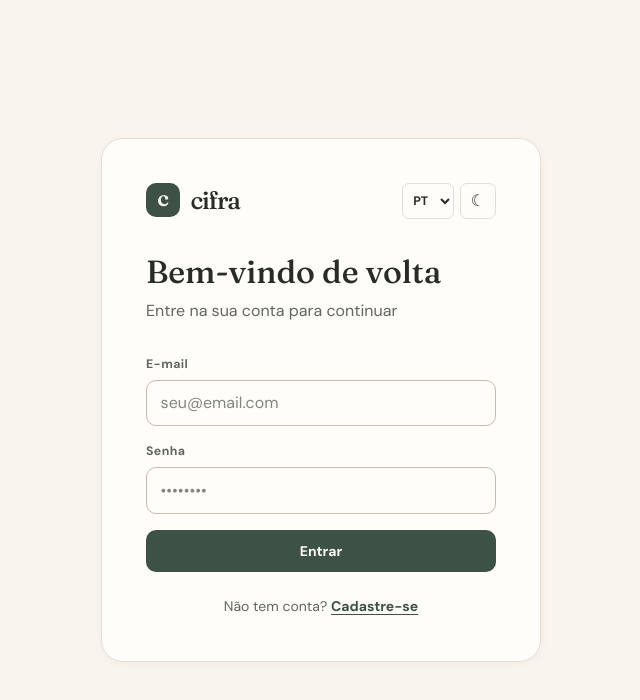
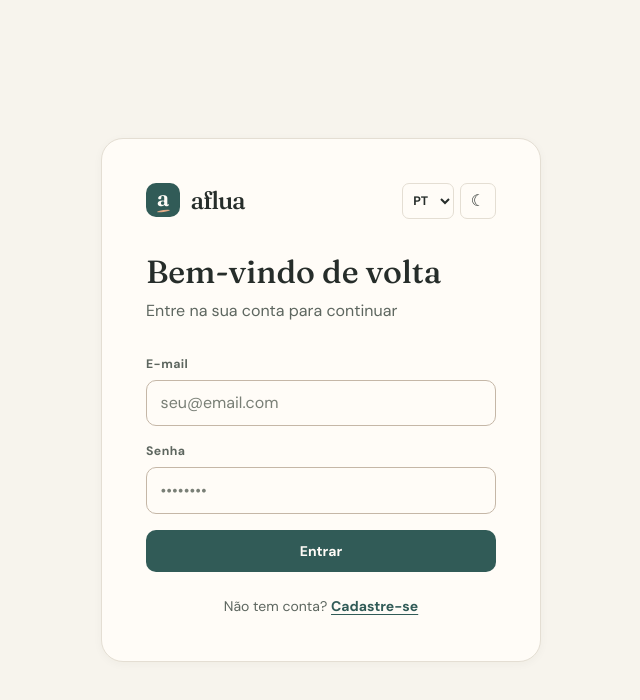
Before and after one commit to localhost-ayu/aflua, a React (Vite) app in the folder expense-tracker-frontend/: page /login in a window 1280 px wide. Shown: the top 700 px of the page, without its empty margins (319-959 px from the left). Built offline with nearby package versions, Linux system fonts and the light colour scheme.

Commit message:
style(brand): evolve cifra identity into aflua

```diff
--- a/expense-tracker-frontend/index.html
+++ b/expense-tracker-frontend/index.html
@@ -4,8 +4,8 @@
     <meta charset="UTF-8" />
     <link rel="icon" type="image/svg+xml" href="/favicon.svg" />
     <meta name="viewport" content="width=device-width, initial-scale=1.0" />
-    <meta name="theme-color" content="#f6f1e8" />
-    <title>cifra — suas finanças, com clareza</title>
+    <meta name="theme-color" content="#f7f4ed" />
+    <title>aflua — clareza para o seu dinheiro</title>
   </head>
   <body>
     <div id="root"></div>
--- a/expense-tracker-frontend/src/components/ui/Navbar.jsx
+++ b/expense-tracker-frontend/src/components/ui/Navbar.jsx
@@ -16,7 +16,7 @@ export default function Navbar() {
   }
 
   return <nav className="navbar"><div className="container"><div className="navbar-inner">
-    <Link to="/dashboard" className="navbar-brand"><span className="brand-mark" aria-hidden="true">c</span><span className="brand-word">cifra</span></Link>
+    <Link to="/dashboard" className="navbar-brand"><span className="brand-mark" aria-hidden="true">a</span><span className="brand-word">aflua</span></Link>
     <div className="navbar-links"><NavLink to="/dashboard">{t('dashboard')}</NavLink><NavLink to="/expenses">{t('expenses')}</NavLink></div>
     <div className="navbar-actions"><span className="navbar-user">{user?.name}</span><LanguageSelect /><button type="button" className="icon-button" onClick={toggleTheme} aria-label={t(theme === 'dark' ? 'lightMode' : 'darkMode')} title={t(theme === 'dark' ? 'lightMode' : 'darkMode')}>{theme === 'dark' ? '☀' : '☾'}</button><button onClick={handleLogout} className="btn btn-secondary btn-sm">{t('logout')}</button></div>
   </div></div></nav>
--- a/expense-tracker-frontend/src/contexts/ThemeContext.jsx
+++ b/expense-tracker-frontend/src/contexts/ThemeContext.jsx
@@ -3,11 +3,11 @@ import { createContext, useContext, useEffect, useState } from 'react'
 const ThemeContext = createContext(null)
 
 export function ThemeProvider({ children }) {
-  const [theme, setTheme] = useState(() => localStorage.getItem('cifra-theme') || (window.matchMedia('(prefers-color-scheme: dark)').matches ? 'dark' : 'light'))
+  const [theme, setTheme] = useState(() => localStorage.getItem('aflua-theme') || localStorage.getItem('cifra-theme') || (window.matchMedia('(prefers-color-scheme: dark)').matches ? 'dark' : 'light'))
 
   useEffect(() => {
     document.documentElement.dataset.theme = theme
-    localStorage.setItem('cifra-theme', theme)
+    localStorage.setItem('aflua-theme', theme)
   }, [theme])
 
   return <ThemeContext.Provider value={{ theme, toggleTheme: () => setTheme(current => current === 'dark' ? 'light' : 'dark') }}>{children}</ThemeContext.Provider>
--- a/expense-tracker-frontend/src/i18n/I18nContext.jsx
+++ b/expense-tracker-frontend/src/i18n/I18nContext.jsx
@@ -4,12 +4,12 @@ import { categoryKeys, translations } from './translations'
 const I18nContext = createContext(null)
 
 export function I18nProvider({ children }) {
-  const [locale, setLocale] = useState(() => localStorage.getItem('cifra-locale') === 'en' ? 'en' : 'pt-BR')
+  const [locale, setLocale] = useState(() => (localStorage.getItem('aflua-locale') ?? localStorage.getItem('cifra-locale')) === 'en' ? 'en' : 'pt-BR')
 
   useEffect(() => {
     document.documentElement.lang = locale
-    document.title = locale === 'en' ? 'cifra — your finances, clearly' : 'cifra — suas finanças, com clareza'
-    localStorage.setItem('cifra-locale', locale)
+    document.title = locale === 'en' ? 'aflua — clarity for your money' : 'aflua — clareza para o seu dinheiro'
+    localStorage.setItem('aflua-locale', locale)
   }, [locale])
 
   const t = useCallback((key, values = {}) => (translations[locale][key] || key).replace(/\{(\w+)\}/g, (_, name) => values[name] ?? ''), [locale])
--- a/expense-tracker-frontend/src/index.css
+++ b/expense-tracker-frontend/src/index.css
@@ -3,18 +3,18 @@
 :root {
   font-family: 'DM Sans', sans-serif;
   color-scheme: light;
-  --brand: #3d5146;
-  --brand-dark: #293a31;
-  --brand-light: #e7eee8;
-  --accent: #b9794b;
-  --surface: #fffdf9;
-  --surface-2: #f9f5ee;
-  --surface-3: #f2ebe1;
-  --border: #e7ded2;
-  --border-strong: #c9baaa;
-  --text-1: #282b26;
-  --text-2: #62665e;
-  --text-3: #83867d;
+  --brand: #315b57;
+  --brand-dark: #20443f;
+  --brand-light: #e5eeea;
+  --accent: #995f46;
+  --surface: #fffcf7;
+  --surface-2: #f7f4ed;
+  --surface-3: #efe9df;
+  --border: #e4ded3;
+  --border-strong: #c5b7a7;
+  --text-1: #262d2a;
+  --text-2: #5d665f;
+  --text-3: #797f76;
   --red: #a4493d;
   --red-light: #f8eae5;
   --radius-sm: 7px;
@@ -27,18 +27,18 @@
 
 :root[data-theme='dark'] {
   color-scheme: dark;
-  --brand: #b6cbb8;
-  --brand-dark: #d6e3d4;
-  --brand-light: #33483d;
-  --accent: #dfa978;
-  --surface: #2b2d29;
-  --surface-2: #30342e;
-  --surface-3: #373b34;
-  --border: #474a41;
-  --border-strong: #626759;
-  --text-1: #f2eee5;
-  --text-2: #c4c4b8;
-  --text-3: #a2a599;
+  --brand: #b2d6cc;
+  --brand-dark: #d0e6dd;
+  --brand-light: #324b46;
+  --accent: #e3ab88;
+  --surface: #292e2d;
+  --surface-2: #2f3533;
+  --surface-3: #373e3a;
+  --border: #47514c;
+  --border-strong: #63716a;
+  --text-1: #f4f0e6;
+  --text-2: #cbd0c7;
+  --text-3: #a6afa3;
   --red: #f0a196;
   --red-light: #483631;
   --shadow-sm: 0 2px 10px #00000012;
@@ -64,7 +64,8 @@ h1, h2, h3, .brand-word, .stat-value { font-family: 'Fraunces', Georgia, serif;
 .auth-card > p { color: var(--text-2); margin-bottom: 2rem; }
 .auth-brand, .navbar-brand { display: inline-flex; align-items: center; gap: .65rem; color: var(--text-1); text-decoration: none; }
 .auth-brand { margin-bottom: 2.25rem; }
-.brand-mark { width: 34px; height: 34px; display: grid; place-items: center; border-radius: 10px; background: #3d5146; color: #f6f1e8; font: 600 1.4rem 'Fraunces', Georgia, serif; line-height: 1; padding-bottom: 3px; }
+.brand-mark { position: relative; width: 34px; height: 34px; display: grid; place-items: center; border-radius: 10px; background: #315b57; color: #fffcf7; font: 600 1.4rem 'Fraunces', Georgia, serif; line-height: 1; padding-bottom: 3px; }
+.brand-mark::after { content: ''; position: absolute; bottom: 5px; left: 11px; width: 13px; height: 2px; border-radius: 50%; background: #e3ab88; transform: rotate(-8deg); }
 .brand-word { font-size: 1.55rem; letter-spacing: -.045em; line-height: 1; }
 .auth-footer { text-align: center; margin: 1.5rem 0 0 !important; font-size: .875rem; }
 .auth-footer a { font-weight: 700; text-underline-offset: 3px; }
@@ -78,8 +79,8 @@ h1, h2, h3, .brand-word, .stat-value { font-family: 'Fraunces', Georgia, serif;
 .btn { display: inline-flex; align-items: center; justify-content: center; gap: .4rem; min-height: 42px; padding: .65rem 1.15rem; border-radius: var(--radius-md); border: 1px solid transparent; font-size: .875rem; font-weight: 700; line-height: 1.2; transition: background .18s, border-color .18s, color .18s, transform .18s; }
 .btn:hover:not(:disabled) { transform: translateY(-1px); }
 .btn:active:not(:disabled) { transform: translateY(0); }
-.btn-primary { background: #3d5146; color: #fffdf9; width: 100%; }
-.btn-primary:hover:not(:disabled) { background: #293a31; }
+.btn-primary { background: #315b57; color: #fffcf7; width: 100%; }
+.btn-primary:hover:not(:disabled) { background: #20443f; }
 .btn-secondary { background: var(--surface); color: var(--text-1); border-color: var(--border-strong); }
 .btn-secondary:hover:not(:disabled), .btn-ghost:hover:not(:disabled) { background: var(--surface-3); }
 .btn-danger { background: var(--red-light); color: var(--red); border-color: var(--red-light); }
@@ -107,8 +108,8 @@ h1, h2, h3, .brand-word, .stat-value { font-family: 'Fraunces', Georgia, serif;
 .card, .table-wrap { border: 1px solid var(--border); border-radius: var(--radius-lg); background: var(--surface); box-shadow: var(--shadow-sm); }
 .card { padding: 1.55rem; }
 .card-title { color: var(--text-2); font-size: .78rem; font-weight: 700; letter-spacing: .045em; text-transform: uppercase; margin-bottom: 1rem; }
-.stat-card { padding: 1.75rem 2rem; border-radius: var(--radius-lg); background: #3d5146; color: #fffdf9; }
-.stat-card .card-title { color: #dce7db; margin-bottom: .65rem; }
+.stat-card { padding: 1.75rem 2rem; border-radius: var(--radius-lg); background: #315b57; color: #fffcf7; }
+.stat-card .card-title { color: #e5eeea; margin-bottom: .65rem; }
 .stat-value { margin: 0; font-size: clamp(2rem, 4vw, 2.9rem); letter-spacing: -.045em; }
 .grid-2 { display: grid; grid-template-columns: repeat(2, minmax(0, 1fr)); gap: 1.25rem; }
 .filter-bar { display: flex; flex-wrap: wrap; align-items: end; gap: .8rem; }
@@ -160,7 +161,7 @@ h1, h2, h3, .brand-word, .stat-value { font-family: 'Fraunces', Georgia, serif;
 .route-skeleton { padding-top: 6rem; }
 .skeleton-row { height: 46px; margin: .65rem 0; }
 @keyframes shimmer { to { transform: translateX(100%); } }
-.modal-overlay { position: fixed; inset: 0; z-index: 1000; display: grid; place-items: center; padding: 1rem; background: #1e211b99; animation: fade-in .2s ease both; }
+.modal-overlay { position: fixed; inset: 0; z-index: 1000; display: grid; place-items: center; padding: 1rem; background: #182a2699; animation: fade-in .2s ease both; }
 .modal-card { width: min(100%, 480px); max-height: min(90vh, 780px); overflow-y: auto; padding: 2rem; border-radius: var(--radius-xl); border: 1px solid var(--border); background: var(--surface); color: var(--text-1); box-shadow: var(--shadow-lg); animation: modal-in .22s ease both; }
 .modal-overlay.is-closing { animation: fade-out .18s ease both; }
 .modal-overlay.is-closing .modal-card { animation: modal-out .18s ease both; }
--- a/expense-tracker-frontend/src/pages/LoginPage.jsx
+++ b/expense-tracker-frontend/src/pages/LoginPage.jsx
@@ -25,7 +25,7 @@ export default function LoginPage() {
   }
 
   return <div className="auth-wrapper"><div className="auth-card">
-    <div className="auth-brand"><span className="brand-mark" aria-hidden="true">c</span><span className="brand-word">cifra</span></div>
+    <div className="auth-brand"><span className="brand-mark" aria-hidden="true">a</span><span className="brand-word">aflua</span></div>
     <div className="auth-tools"><LanguageSelect /><button type="button" className="icon-button" onClick={toggleTheme} aria-label={t(theme === 'dark' ? 'lightMode' : 'darkMode')}>{theme === 'dark' ? '☀' : '☾'}</button></div>
     <h1>{t('welcome')}</h1><p>{t('welcomeSubtitle')}</p>
     {globalError && <div className="alert alert-error" role="alert">{globalError}</div>}
--- a/expense-tracker-frontend/src/pages/RegisterPage.jsx
+++ b/expense-tracker-frontend/src/pages/RegisterPage.jsx
@@ -27,7 +27,7 @@ export default function RegisterPage() {
   }
 
   return <div className="auth-wrapper"><div className="auth-card">
-    <div className="auth-brand"><span className="brand-mark" aria-hidden="true">c</span><span className="brand-word">cifra</span></div>
+    <div className="auth-brand"><span className="brand-mark" aria-hidden="true">a</span><span className="brand-word">aflua</span></div>
     <div className="auth-tools"><LanguageSelect /><button type="button" className="icon-button" onClick={toggleTheme} aria-label={t(theme === 'dark' ? 'lightMode' : 'darkMode')}>{theme === 'dark' ? '☀' : '☾'}</button></div>
     <h1>{t('createAccount')}</h1><p>{t('createSubtitle')}</p>
     {globalError && <div className="alert alert-error" role="alert">{globalError}</div>}
```
Also changed, not shown: expense-tracker-frontend/public/favicon.svg.
